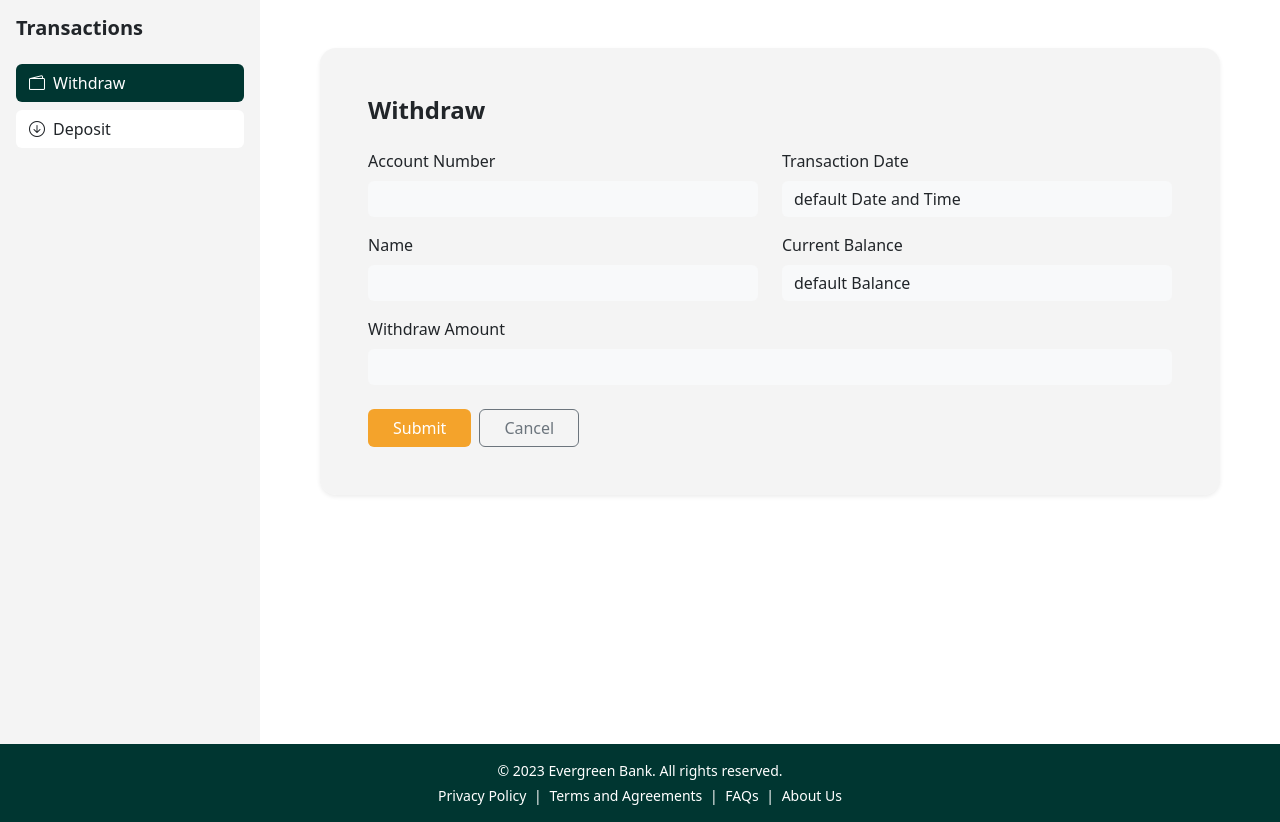
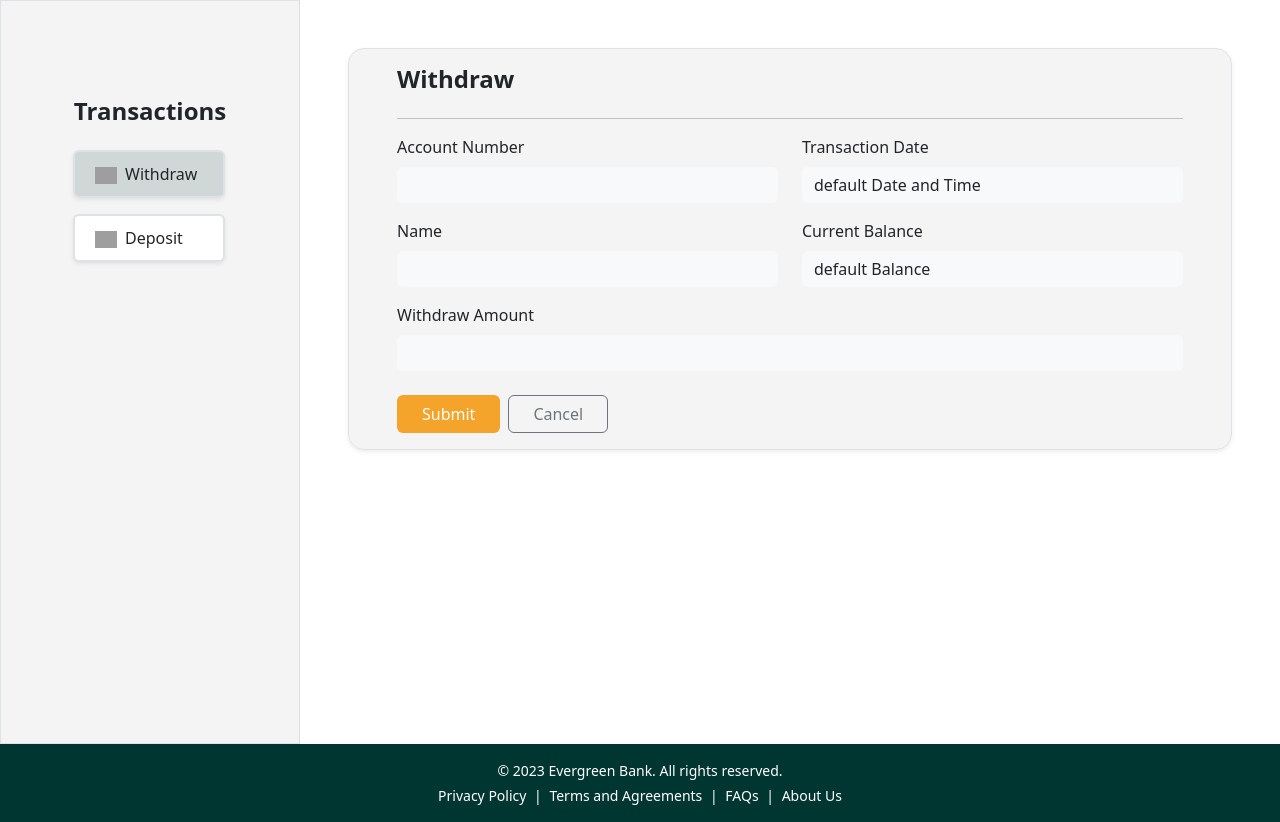
Before and after one commit to SelAvocato/SIA, a PHP site: page /pages/withdraw.php in a window 1280 px wide. Shown: the part 66-888 px from the top of the page. Run offline with PHP 8.4, Linux system fonts and the light colour scheme; grey boxes are pictures that could not be loaded.

Commit message:
EMPLOYEE PAGES (WAITING FOR COMPLETION OF UI)

```diff
--- a/employee/includes/sidebar.php
+++ b/employee/includes/sidebar.php
@@ -2,18 +2,18 @@
 $current_page = basename($_SERVER['PHP_SELF']);
 ?>
 
-<div class="d-flex flex-column p-3" style="width: 260px; background-color: #D9D9D94D; min-height: calc(100vh - 56px);">
-    <h5 class="fw-semibold mb-4">Transactions</h5>
+<div class="d-flex flex-column px-5 pt-5 shadow-sm border border-1" style="width: 300px; background-color: #D9D9D94D; min-height: calc(100vh - 56px);">
+    <h5 class="fw-bold mb-4 pt-5 fs-4 text-center">Transactions</h5>
 
     <a href="withdraw.php"
-       class="btn w-100 text-start mb-2 d-flex align-items-center <?php echo ($current_page == 'withdraw.php') ? 'text-white' : 'text-dark'; ?>"
-       style="background-color: <?php echo ($current_page == 'withdraw.php') ? '#003631' : '#ffffff'; ?>;">
-        <i class="bi bi-wallet2 me-2"></i> Withdraw
+       class="btn w-75 mb-3 ms-4 border border-2 me-1 d-flex align-items-center shadow-sm"
+       style="background-color: <?php echo ($current_page == 'withdraw.php') ? '#00363126' : '#ffffff'; ?>;">
+        <i class="ms-2 me-2 py-1"><img src="..\..\img\withdraw-image.png" style="width: 22px;"></i> Withdraw
     </a>
 
     <a href="deposit.php"
-       class="btn w-100 text-start d-flex align-items-center <?php echo ($current_page == 'deposit.php') ? 'text-white' : 'text-dark'; ?>"
-       style="background-color: <?php echo ($current_page == 'deposit.php') ? '#003631' : '#ffffff'; ?>;">
-        <i class="bi bi-arrow-down-circle me-2"></i> Deposit
+       class="btn w-75 mb-3 ms-4 border border-2 me-1 d-flex align-items-center shadow-sm"
+       style="background-color: <?php echo ($current_page == 'deposit.php') ? '#00363126' : '#ffffff'; ?>;">
+        <i class="ms-2 me-2 py-1"><img src="..\..\img\deposit-image.png" style="width: 22px;"></i> Deposit
     </a>
 </div>
--- a/employee/pages/withdraw.php
+++ b/employee/pages/withdraw.php
@@ -3,8 +3,9 @@
 <div class="d-flex flex-grow-1">
     <?php include '../includes/sidebar.php'; ?>
     <div class="flex-grow-1 bg-white p-5" >
-        <div class="rounded-4 p-5 shadow-sm mx-auto" style="max-width: 900px; background-color: #D9D9D94D;" >
+        <div class="rounded-4 border border-1 px-5 py-3 shadow-sm mx-auto" style="max-width: 900px; background-color: #D9D9D94D;" >
             <h4 class="fw-semibold mb-4">Withdraw</h4>
+            <hr class="w-100">
             <form>
                 <div class="row mb-3">
                     <div class="col-md-6">
```
Also changed, not shown: img/deposit-image.png (added), img/withdraw-image.png (added).
